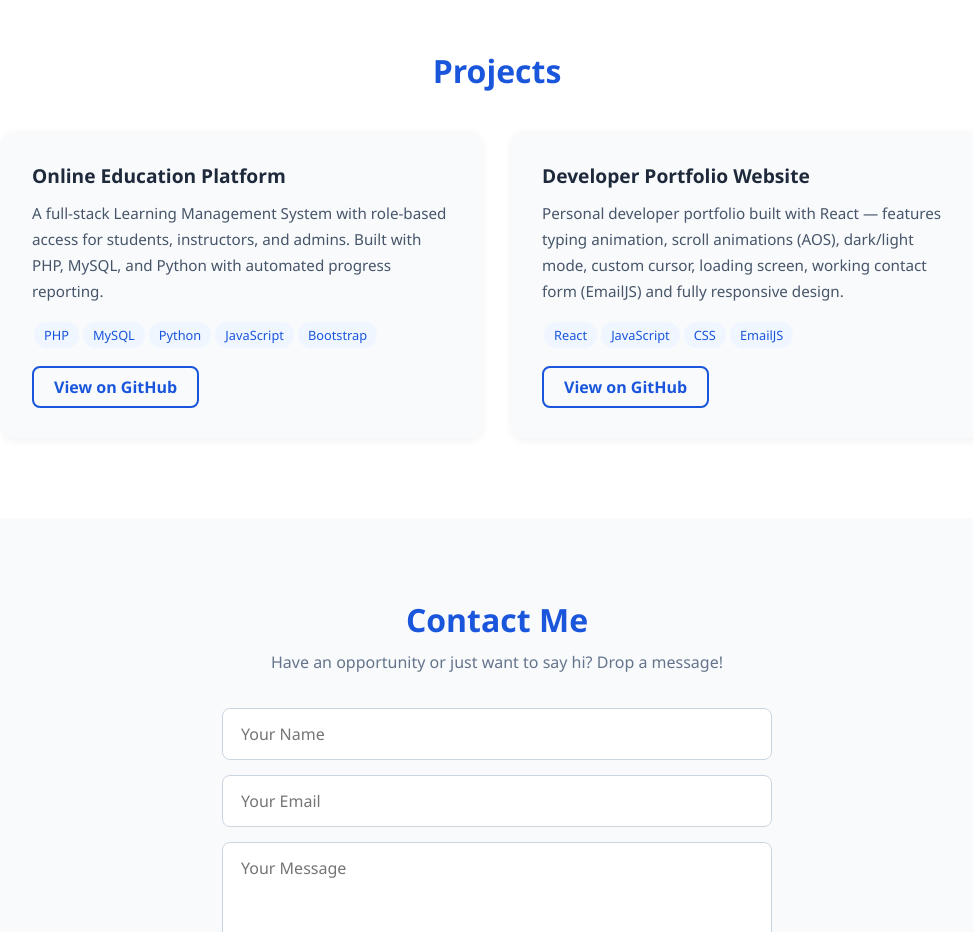
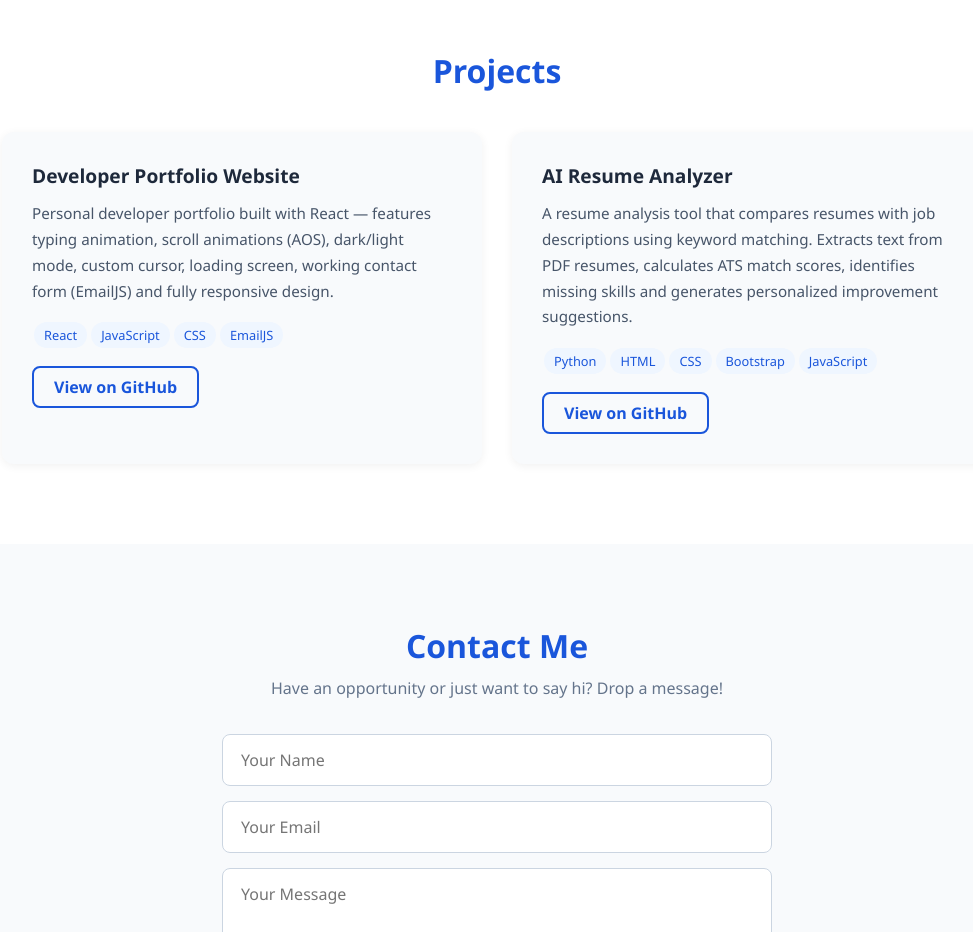
Before and after one commit to ambikaas27/my-portfolio, a React (Create React App) app: page / in a window 1280 px wide. Shown: the part 2200-3132 px from the top of the page, without its empty margins (143-1116 px from the left). Built offline with nearby package versions, Linux system fonts and the light colour scheme.

Commit message:
Replace LMS with AI Resume Analyzer project

```diff
--- a/src/components/Projects.js
+++ b/src/components/Projects.js
@@ -1,18 +1,18 @@
 import React from 'react';
 
 const projects = [
-  {
-    title: "Online Education Platform",
-    description: "A full-stack Learning Management System with role-based access for students, instructors, and admins. Built with PHP, MySQL, and Python with automated progress reporting.",
-    tech: ["PHP", "MySQL", "Python", "JavaScript", "Bootstrap"],
-    github: "https://github.com/ambikaas27",
-  },
   {
   title: "Developer Portfolio Website",
   description: "Personal developer portfolio built with React — features typing animation, scroll animations (AOS), dark/light mode, custom cursor, loading screen, working contact form (EmailJS) and fully responsive design.",
   tech: ["React", "JavaScript", "CSS", "EmailJS"],
   github: "https://ambikaas27.github.io/my-portfolio",
 
+  },
+  {
+    title: "AI Resume Analyzer",
+    description: "A resume analysis tool that compares resumes with job descriptions using keyword matching. Extracts text from PDF resumes, calculates ATS match scores, identifies missing skills and generates personalized improvement suggestions.",
+    tech: ["Python", "HTML", "CSS", "Bootstrap", "JavaScript"],
+    github: "https://github.com/ambikaas27",
   },
 ];
 
```
